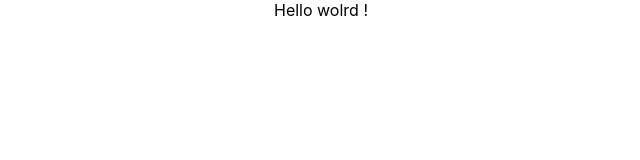
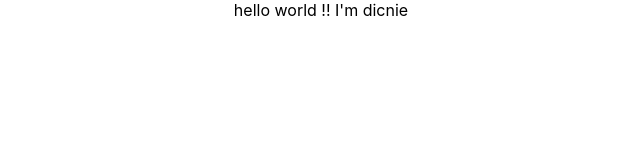
Before and after one commit to Neolau971/calculateur, a React (Create React App) app: page / in a window 1280 px wide. Shown: the top 160 px of the page, without its empty margins (319-959 px from the left). Built offline with nearby package versions, Linux system fonts and the light colour scheme.

Commit message:
#button component init

```diff
--- a/src/App.tsx
+++ b/src/App.tsx
@@ -1,10 +1,12 @@
 import React from 'react';
+import Button from './components/button/button'
 import './App.css';
 
-function App() {
+const App = () => {
   return (
-    <div className="App">Hello wolrd !</div>
-  );
-}
+    <div className="App">
+      <Button props1={"hello world !!"} props2={"I'm dicnie"}/>
+    </div>
+  )}
 
 export default App;
--- a/src/components/button/button.tsx
+++ b/src/components/button/button.tsx
@@ -1,11 +1,13 @@
-
-//interface ButtonProps {
-//props1: string,
-//props2: string
-//}
-
 import React from "react"
 
-type ButtonProps = { props1: string }
+interface ButtonProps {
+props1: string,
+props2: string
+}
 
-export const Button = ({props1}:ButtonProps) => <div>{props1}</div>
+const Button: React.FC<ButtonProps> = ({props1, props2}) => {
+    return (
+        <div>{props1} {props2}</div>
+    )}
+
+export default Button
```
